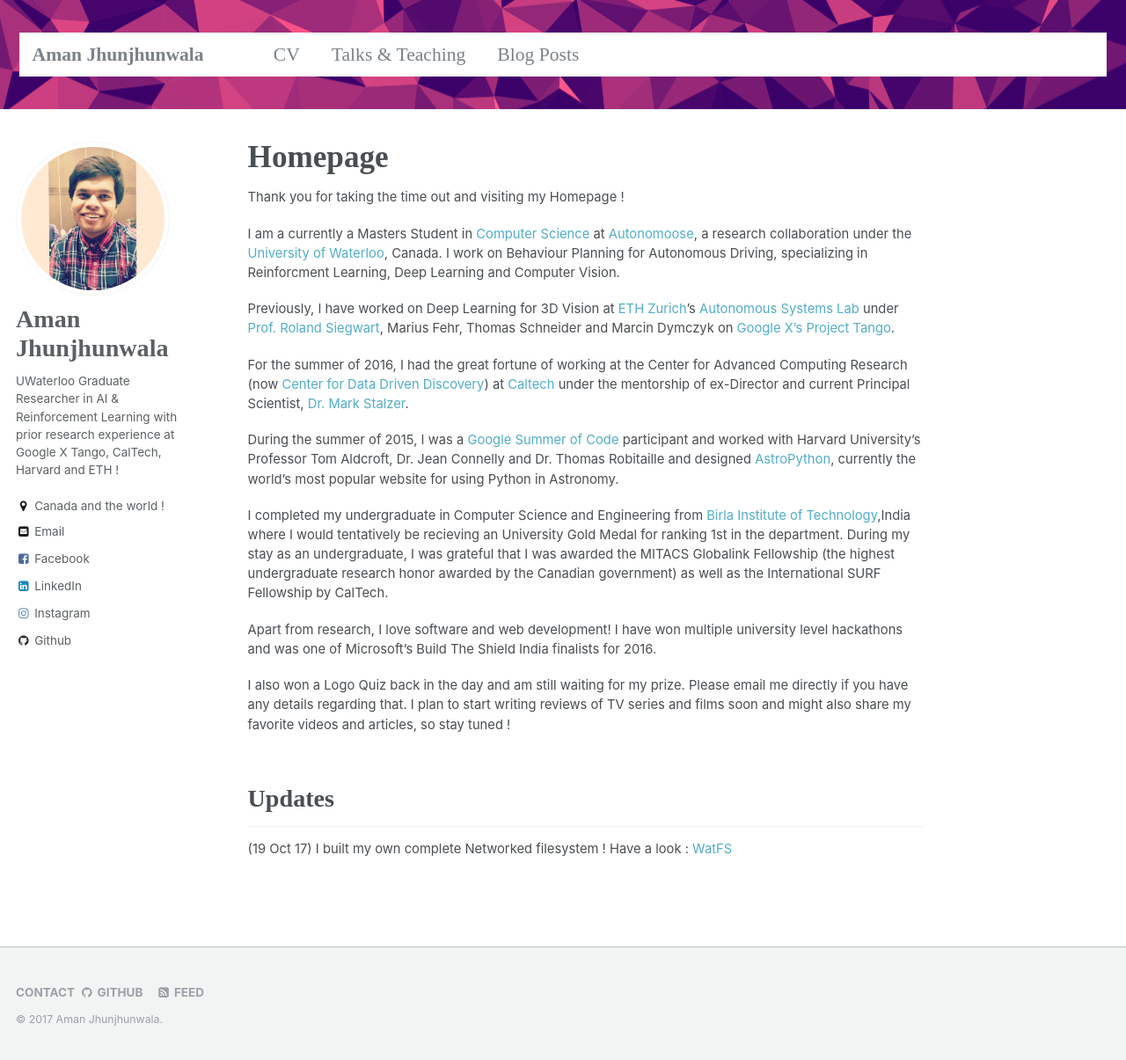
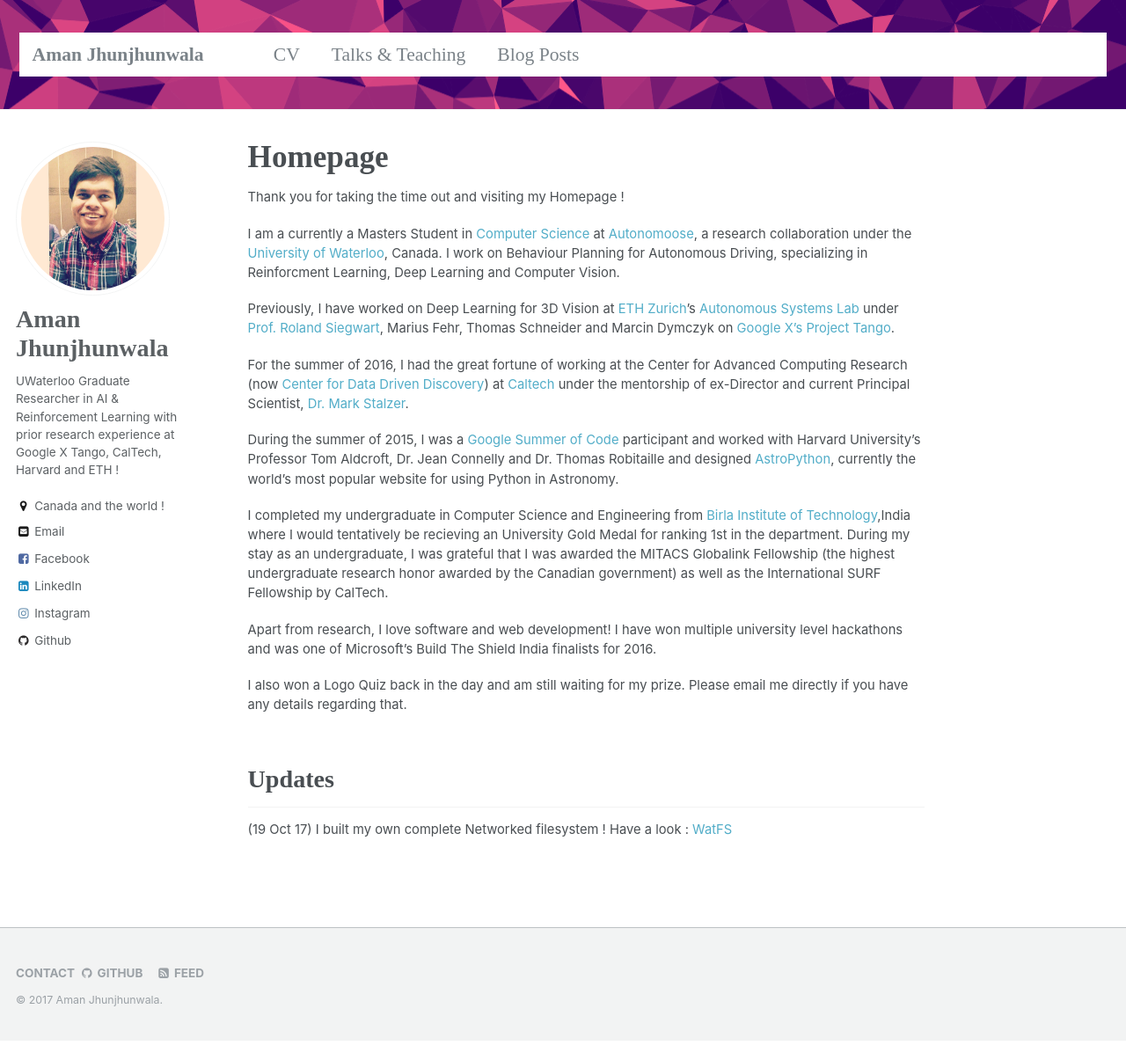
Before and after one commit to amanjhunjhunwala/amanjhunjhunwala.github.io, a Jekyll site: the page built from _pages/about.md, in a window 1280 px wide and 1205 px high. Shown: the whole window at 88% size. Built offline with Jekyll 4.4.1, drawn with Linux system fonts in a browser that asks for light colours; some web fonts are replaced.

Commit message:
Update about.md

```diff
--- a/_pages/about.md
+++ b/_pages/about.md
@@ -24,8 +24,7 @@ I completed my undergraduate in Computer Science and Engineering from [Birla Ins
 
 Apart from research, I love software and web development! I have won multiple university level hackathons and was one of Microsoft's Build The Shield India finalists for 2016.
 
-I also won a Logo  Quiz back in the day and am still waiting for my prize. Please email me directly if you have any details regarding that. I plan to start writing reviews of TV series and films soon and might also share my favorite videos and articles, so stay tuned !
-
+I also won a Logo  Quiz back in the day and am still waiting for my prize. Please email me directly if you have any details regarding that.
 
 ## Updates
 
```
